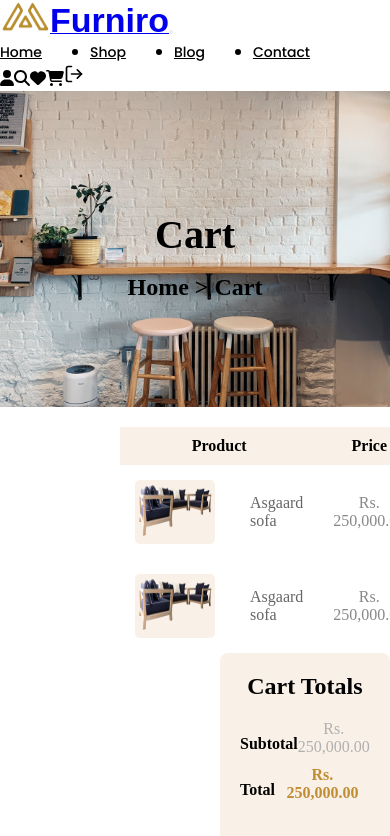
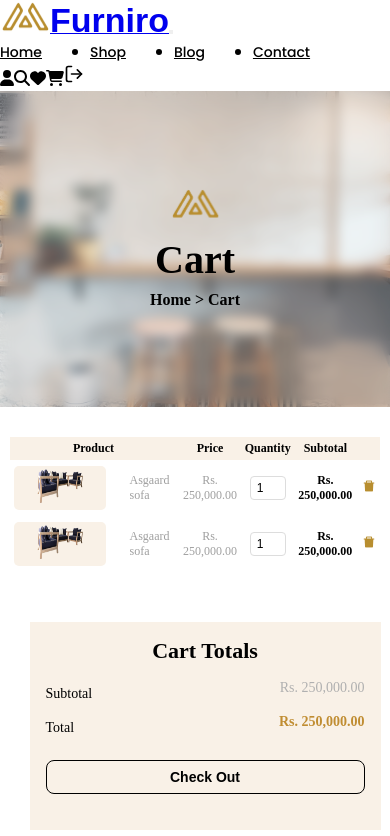
Before and after one commit to sdcodes3/furniro-client, a React (Vite) app: page /cart in a window 390 px wide. Shown: the top 836 px of the page. Built offline with nearby package versions, Linux system fonts and the light colour scheme; sample sign-in values are in the browser's storage.

Commit message:
cart page

```diff
--- a/src/pages/cart/Cart.tsx
+++ b/src/pages/cart/Cart.tsx
@@ -1,14 +1,14 @@
 import { Col, Row } from 'react-bootstrap';
 import Table from 'react-bootstrap/Table';
 import Navbar from '../../components/navbar/navbar';
-import './cart.scss'
+import './cart.scss';
 // import Remove from '../../assets/Icons/Bin.png'
 // import sofa from '../../assets/Products_images/Sofa/fullSofaSmallSize.png'
 
-import Remove from '../../assets/Icons/remove.png'
-import sofa from '../../assets/Products_images/Sofa/Sofa_1.png'
+import Remove from '../../assets/Icons/remove.png';
+import sofa from '../../assets/Products_images/Sofa/Sofa_1.png';
 
-
+import logo from '../../assets/logo.png';
 import Promise from '../../components/our_promise/Promise';
 import Footer from '../../components/footer/Footer';
 
@@ -19,13 +19,14 @@
         <Navbar />
 
         <div className="cart-banner">
+          <img src={logo} width="50" height="32" alt="Logo" className="banner-logo" />
+
           <h1>Cart</h1>
           <h2>Home {'>'} Cart</h2>
         </div>
 
         <div className="bill-generate">
           <Row>
-
             <Col md={8}>
               <div className="cart-items">
                 <div className="table-of-items">
@@ -35,7 +36,8 @@
                         <th colSpan={2}>Product</th>
                         <th>Price</th>
                         <th>Quantity</th>
-                                                <th colSpan={2}>Subtotal</th>
+                        <th>Subtotal</th>
+                        <th></th>
                       </tr>
                     </thead>
                     <tbody className="body">
@@ -55,8 +57,6 @@
                           <img src={Remove} alt="bin" className="remove-icon" />
                         </td>
                       </tr>
-
-
 
                       <tr>
                         <td>
@@ -80,8 +80,6 @@
               </div>
             </Col>
 
-
-
             <Col md={4}>
               <div className="cart-totals">
                 <h2>Cart Totals</h2>
@@ -98,7 +96,6 @@
                 </div>
               </div>
             </Col>
-
           </Row>
         </div>
 
--- a/src/pages/cart/cart.scss
+++ b/src/pages/cart/cart.scss
@@ -2,26 +2,46 @@
   overflow: hidden;
 
   .cart-banner {
+   position: relative;
         text-align: center;
+        padding: 2rem 1rem;
+        height: 316px;
         background-image: url('../../assets/shop.jpeg');
         background-size: cover;
         background-position: center;
-    padding: 2rem 1rem;
+        overflow: hidden;
+
+        // ⬛ Overlay with backdrop blur
+        &::before {
+          content: '';
+          position: absolute;
+          inset: 0;
+          background-color: rgba(255, 255, 255, 0.3); // semi-transparent for blur effect to show
+          backdrop-filter: blur(6px); // ✅ Blurs background
+          z-index: 0;
+        }
+
+        // Keep text above overlay
+        h1, h2 {
           position: relative;
-    height: 316px;
+          z-index: 1;
+          color: black;
+          margin: 0;
+        }
 
         h1 {
-      margin: 0;
           font-size: 2.5rem;
-      color: black;
-      margin-top: 5.5rem;
+          margin-top: 0.8rem;
         }
 
         h2 {
-      margin: 0;
-      font-size: 1.5rem;
-      color: black;
-      margin-top: 1rem;
+          font-size: 1rem;
+          margin-top: 0.5rem;
+        }
+        .banner-logo {
+            margin-top: 4rem;
+            position: relative;
+            z-index: 1;
         }
   }
 
@@ -30,8 +50,9 @@
     width: 100vw;
     display: flex;
     gap: 20px;
-    padding: 20px;
+
     align-items: flex-start;
+    margin-top: 60px;
 
     .cart-items {
       flex: 2;
@@ -40,7 +61,7 @@
       align-items: center;
       height: auto;
       width: 66.66vw;
-      margin-left: 100px;
+      margin-left: 70px;
 
       .table-of-items {
         width: 100%;
@@ -52,11 +73,12 @@
 
           .headings {
             tr {
-              background-color: #f9f1e7;
-              font-weight: bold;
+              background-color: #F9F1E7;
+              font-weight: 500;
               text-align: center;
 
               th {
+                background-color: #F9F1E7;
                 padding: 10px;
                 font-size: 16px;
               }
@@ -68,19 +90,21 @@
               text-align: center;
 
               td {
-                padding: 15px;
+                padding: 16px;
                 vertical-align: middle;
+
 
                 &:first-child {
                   width: 100px;
+
 
                   .item-img {
                     background-color: #f9f1e7;
                     border-radius: 5px;
 
                     img {
-                      width: 80px;
-                      height: 60px;
+                      width: 90px;
+                      height: 80px;
                       object-fit: fit;
                       border-radius: 8px;
                     }
@@ -91,13 +115,13 @@
                   text-align: left;
                   padding-left: 20px;
                   font-weight: 500;
-                  color: #666;
+                  color: #9F9F9F;
                 }
 
                 &:nth-child(3),
                 &:nth-child(4),
                 &:nth-child(5) {
-                  color: #888;
+                  color: #9F9F9F;
                 }
 
                 .quantity-input {
@@ -123,14 +147,14 @@
       flex: 1;
       background-color: #f9f1e7;
       padding: 20px;
-      border-radius: 8px;
+      // border-radius: 8px;
       text-align: center;
       max-width: 350px;
       min-height: 300px;
-      margin-left: 200px;
+      margin-left: 140px;
 
       h2 {
-        font-size: 24px;
+        font-size: 30px;
         font-weight: bold;
         margin-bottom: 20px;
       }
@@ -149,8 +173,9 @@
 
           span:first-child {
             margin-top: 12px;
-            font-weight: bold;
+            font-weight: 500;
             color: #000;
+            font-size: 16px;
           }
 
           .subtotal-amount {
@@ -177,10 +202,118 @@
         transition: background-color 0.3s, color 0.3s;
 
         &:hover {
-          background-color: #000;
+          background-color: #B88E2F;
           color: #fff;
         }
       }
     }
   }
+
+
 }
+@media (max-width: 768px) {
+  .cart-main {
+    // .cart-banner {
+    //   padding: 1rem 0.5rem;
+    //   height: 220px;
+    //   margin-left: 0px;
+
+    //   h1 {
+    //     font-size: 1.6rem;
+    //     margin-top: 0.5rem;
+    //   }
+
+    //   h2 {
+    //     font-size: 0.9rem;
+    //     margin-top: 0.3rem;
+    //   }
+
+    //   .banner-logo {
+    //     margin-top: 2rem;
+    //   }
+    // }
+
+    .bill-generate {
+      flex-direction: column;
+      align-items: center;
+      gap: 10px;
+      margin-top: 30px;
+
+
+      .cart-items {
+        width: 95vw;
+        margin-left: 0;
+        justify-content: center;
+
+        .table-of-items {
+          table {
+            font-size: 0.75rem; // Slightly smaller text
+
+            .headings tr th {
+              padding: 4px 2px; // Less padding
+              font-size: 12px;
+            }
+
+            .body tr td {
+              padding: 6px 4px; // Tighter spacing between cells
+
+              &:first-child .item-img img {
+                width: 50px;
+                height: 40px;
+                border-radius: 4px;
+              }
+
+              .quantity-input {
+                width: 36px;
+                height: 24px;
+                font-size: 0.75rem;
+              }
+
+              .remove-icon {
+                width: 14px;
+              }
+            }
+          }
+        }
+      }
+
+
+      .cart-totals {
+        width: 90vw;
+        margin-left: 0;
+        padding: 16px;
+        max-width: none;
+        min-height: auto;
+        margin-left: 20px;
+        margin-top: 50px;
+
+        h2 {
+          font-size: 22px;
+          margin-bottom: 10px;
+        }
+
+        .totals-details {
+          gap: 6px;
+
+          .totals-row {
+            font-size: 14px;
+
+            span:first-child {
+              font-size: 14px;
+            }
+
+            .subtotal-amount, .total-amount {
+              font-size: 14px;
+            }
+          }
+        }
+
+        .checkout-button {
+          margin-top: 18px;
+          padding: 8px 16px;
+          font-size: 14px;
+        }
+      }
+    }
+  }
+}
```
Lines whose indentation alone changed are shown as unchanged.
